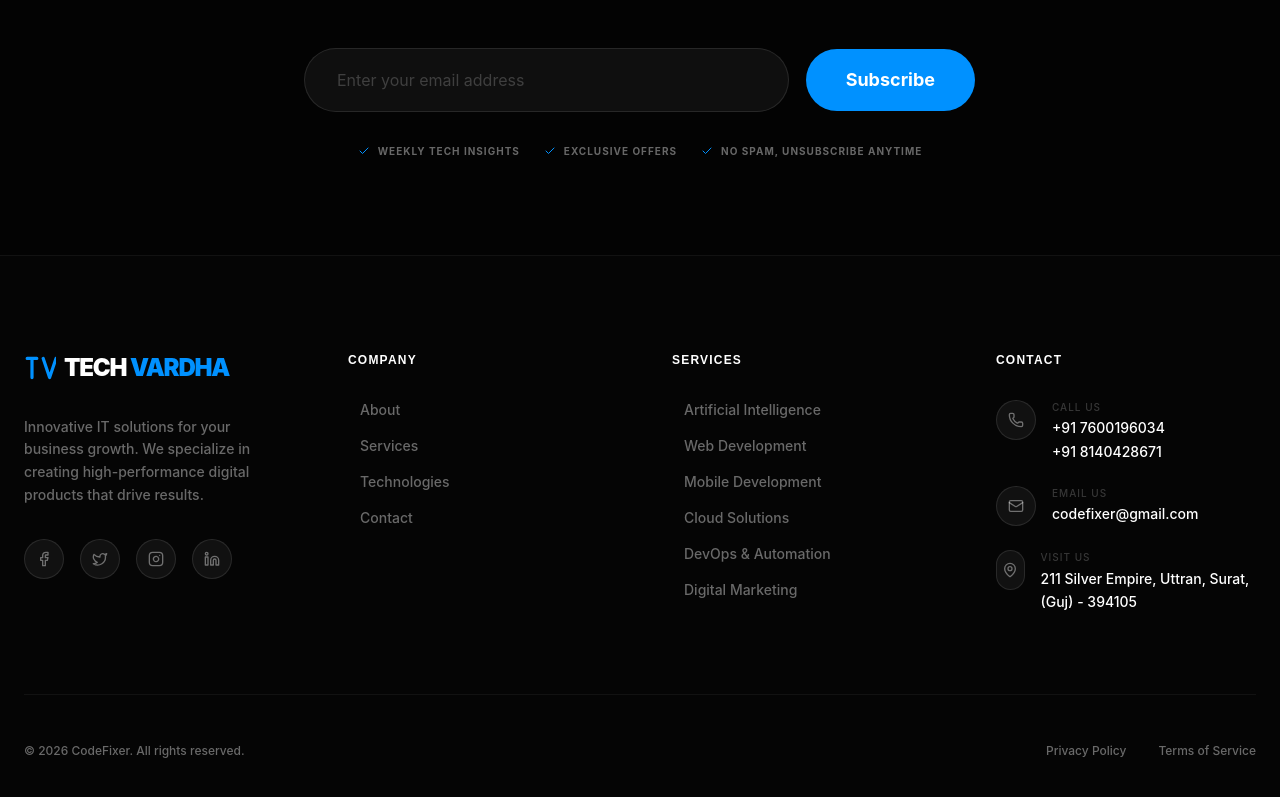
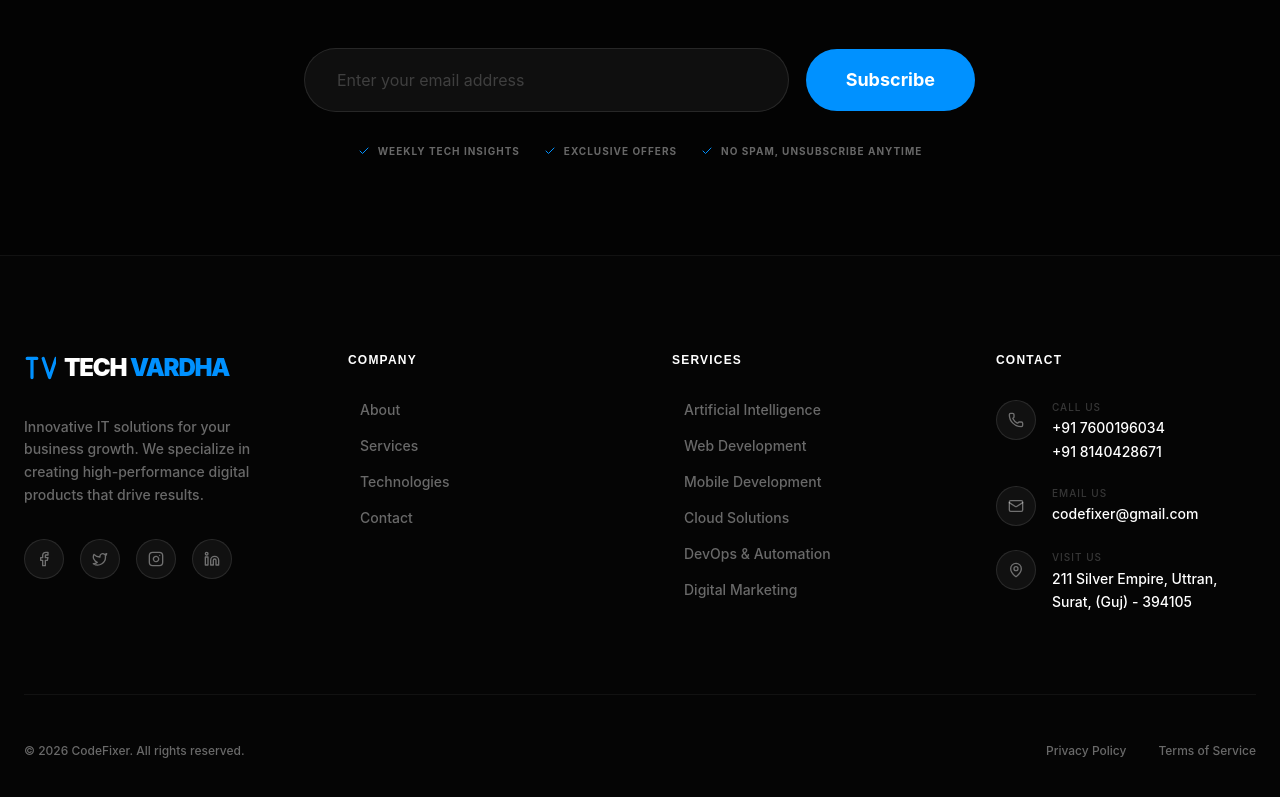
Before and after one commit to rutvikdholakiya30/codefixer, a React (Vite) app: page / in a window 1280 px wide. Shown: the part 5321-6118 px from the top of the page. Built offline with nearby package versions, Linux system fonts and the light colour scheme.

Commit message:
website updated

```diff
--- a/src/components/layout/Footer.tsx
+++ b/src/components/layout/Footer.tsx
@@ -72,7 +72,7 @@ export default function Footer() {
           <h4 className="text-white font-bold mb-8 font-heading uppercase tracking-widest text-xs">Contact</h4>
           <ul className="space-y-6 text-sm font-medium">
             <li className="flex gap-4 group items-start">
-              <div className="w-10 h-10 rounded-full bg-white/5 border border-white/10 flex items-center justify-center text-white/40 group-hover:bg-primary group-hover:text-white group-hover:border-primary transition-all duration-300">
+              <div className="w-10 h-10 shrink-0 rounded-full bg-white/5 border border-white/10 flex items-center justify-center text-white/40 group-hover:bg-primary group-hover:text-white group-hover:border-primary transition-all duration-300">
                 <Phone className="w-4 h-4" />
               </div>
               <div className="flex flex-col">
@@ -82,7 +82,7 @@ export default function Footer() {
               </div>
             </li>
             <li className="flex gap-4 group items-start">
-              <div className="w-10 h-10 rounded-full bg-white/5 border border-white/10 flex items-center justify-center text-white/40 group-hover:bg-primary group-hover:text-white group-hover:border-primary transition-all duration-300">
+              <div className="w-10 h-10 shrink-0 rounded-full bg-white/5 border border-white/10 flex items-center justify-center text-white/40 group-hover:bg-primary group-hover:text-white group-hover:border-primary transition-all duration-300">
                 <Mail className="w-4 h-4" />
               </div>
               <div className="flex flex-col">
@@ -91,7 +91,7 @@ export default function Footer() {
               </div>
             </li>
             <li className="flex gap-4 group items-start">
-              <div className="w-10 h-10 rounded-full bg-white/5 border border-white/10 flex items-center justify-center text-white/40 group-hover:bg-primary group-hover:text-white group-hover:border-primary transition-all duration-300">
+              <div className="w-10 h-10 shrink-0 rounded-full bg-white/5 border border-white/10 flex items-center justify-center text-white/40 group-hover:bg-primary group-hover:text-white group-hover:border-primary transition-all duration-300">
                 <MapPin className="w-4 h-4" />
               </div>
               <div className="flex flex-col">
```
